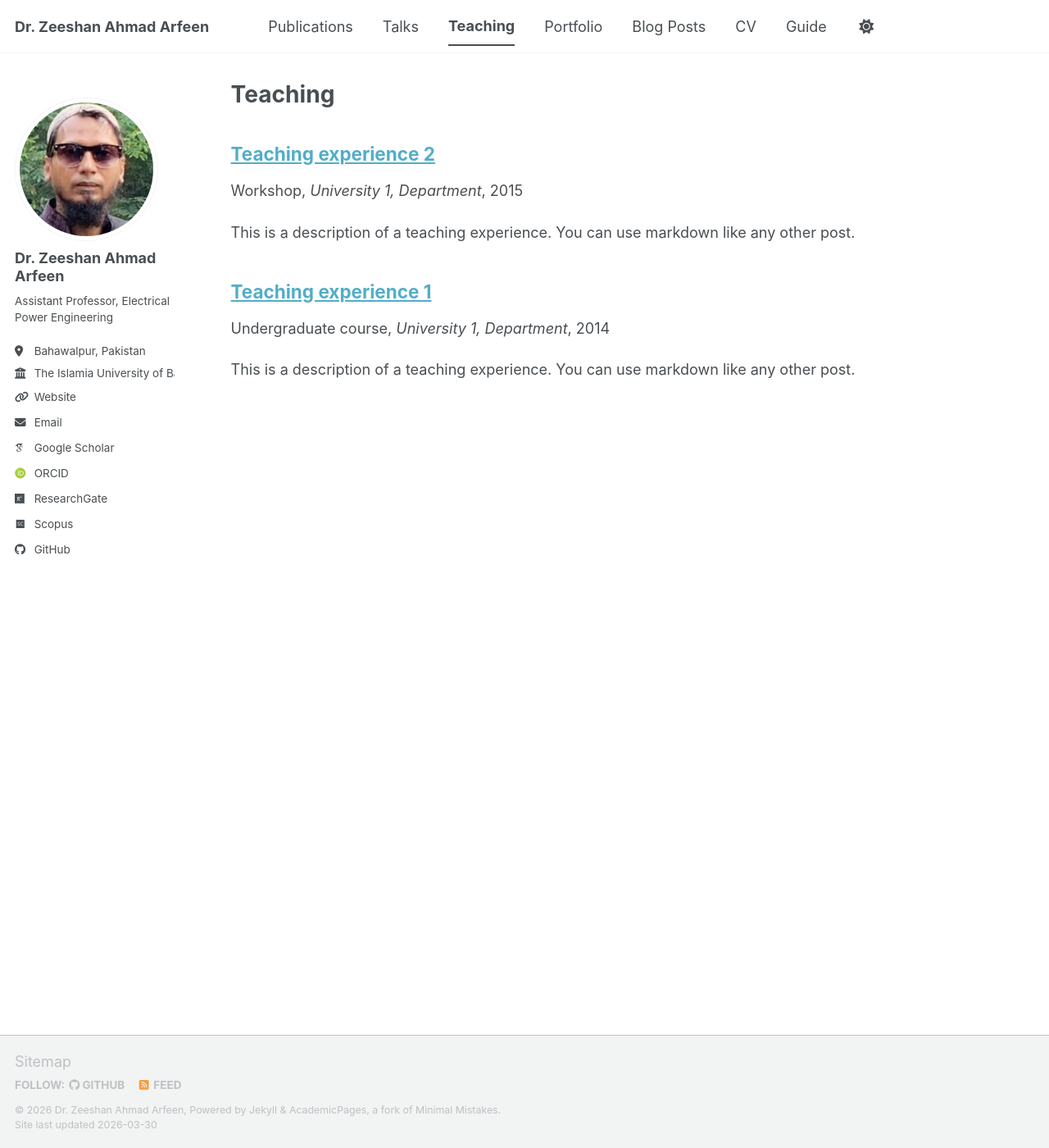
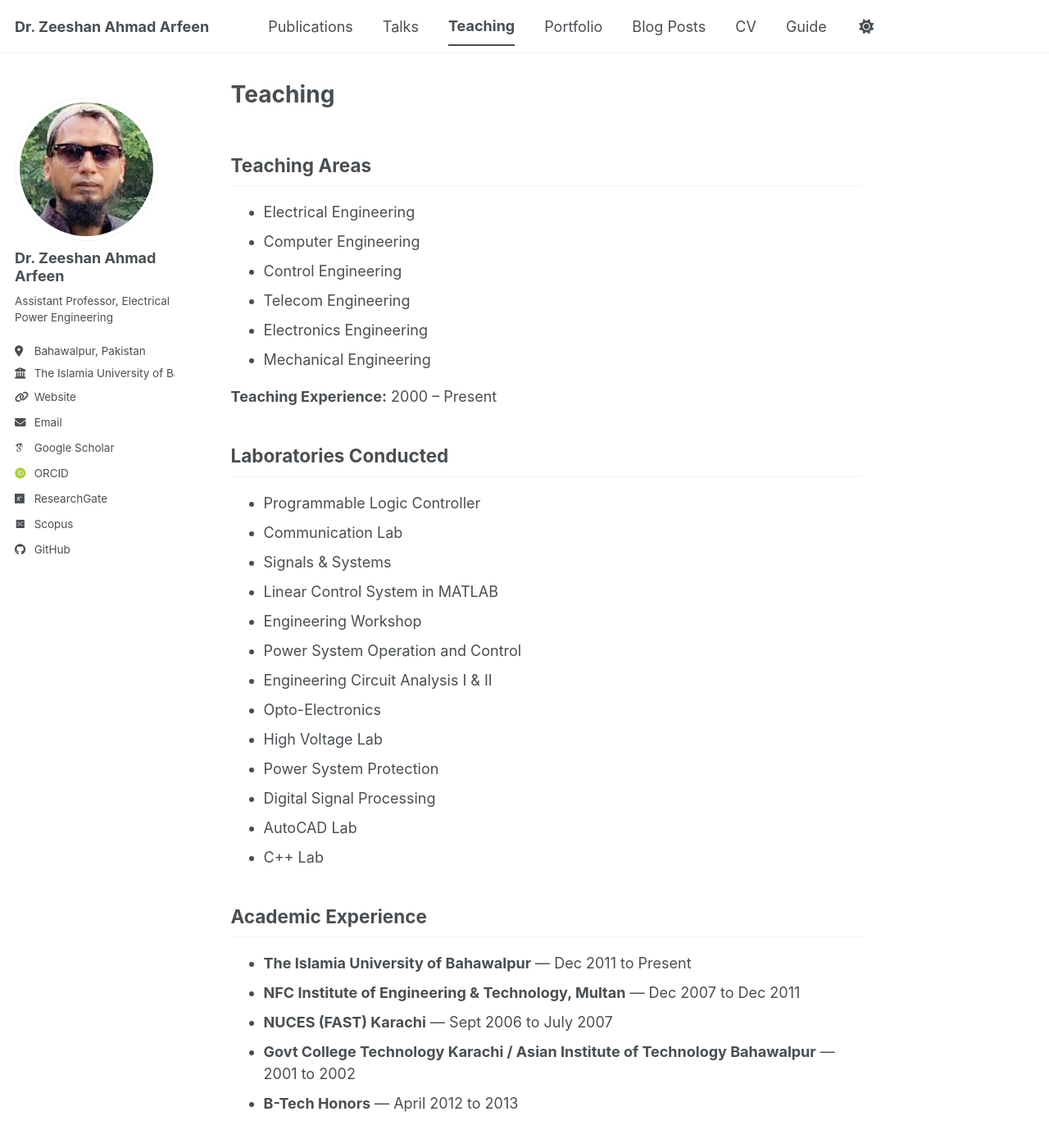
Before and after one commit to ZeeshanAhmadArfeen/ZeeshanAhmadArfeen.github.io, a Jekyll site: the page built from _pages/teaching.html, in a window 1280 px wide and 1400 px high. Shown: the whole window at 82% size. Built offline with Jekyll 4.4.1, drawn with Linux system fonts in a browser that asks for light colours; some web fonts are replaced; a script bundle is joined from its source files by our own code; library files that are not in the unit come from our copies; some of the changed text lies outside the part shown.

Commit message:
update teaching section

```diff
--- a/_pages/teaching.html
+++ b/_pages/teaching.html
@@ -1,12 +1,62 @@
 ---
-layout: archive
+permalink: /teaching/
 title: "Teaching"
-permalink: /teaching/
 author_profile: true
 ---
 
-{% include base_path %}
+<h2>Teaching Areas</h2>
+<ul>
+  <li>Electrical Engineering</li>
+  <li>Computer Engineering</li>
+  <li>Control Engineering</li>
+  <li>Telecom Engineering</li>
+  <li>Electronics Engineering</li>
+  <li>Mechanical Engineering</li>
+</ul>
 
-{% for post in site.teaching reversed %}
-  {% include archive-single.html %}
-{% endfor %}
+<p><strong>Teaching Experience:</strong> 2000 – Present</p>
+
+<h2>Laboratories Conducted</h2>
+<ul>
+  <li>Programmable Logic Controller</li>
+  <li>Communication Lab</li>
+  <li>Signals & Systems</li>
+  <li>Linear Control System in MATLAB</li>
+  <li>Engineering Workshop</li>
+  <li>Power System Operation and Control</li>
+  <li>Engineering Circuit Analysis I & II</li>
+  <li>Opto-Electronics</li>
+  <li>High Voltage Lab</li>
+  <li>Power System Protection</li>
+  <li>Digital Signal Processing</li>
+  <li>AutoCAD Lab</li>
+  <li>C++ Lab</li>
+</ul>
+
+<h2>Academic Experience</h2>
+<ul>
+  <li><strong>The Islamia University of Bahawalpur</strong> — Dec 2011 to Present</li>
+  <li><strong>NFC Institute of Engineering & Technology, Multan</strong> — Dec 2007 to Dec 2011</li>
+  <li><strong>NUCES (FAST) Karachi</strong> — Sept 2006 to July 2007</li>
+  <li><strong>Govt College Technology Karachi / Asian Institute of Technology Bahawalpur</strong> — 2001 to 2002</li>
+  <li><strong>B-Tech Honors</strong> — April 2012 to 2013</li>
+</ul>
+
+<h2>Final Year / Capstone Projects Supervised</h2>
+<ul>
+  <li>IoT-Based Smart Energy Meter Using Streamlit Dashboard</li>
+  <li>Vehicles Accident Reporting using GSM and GPS</li>
+  <li>Enhancing Three-Phase Induction Motor Performance with Soft Ramp Control</li>
+  <li>Object Tracking with Intelligent Camera Control</li>
+  <li>Radio Network Planning for GSM</li>
+  <li>Touch Screen and Zigbee Based Wireless Communication</li>
+  <li>GSM Based Central Control Room Appliances</li>
+  <li>Car Controlling via Bluetooth</li>
+  <li>Unmanned Automated Vehicle 3D Helicopter</li>
+  <li>Gesture Oriented Mouse Control</li>
+  <li>Ultrasonic Detector</li>
+  <li>OFDMA Techniques</li>
+  <li>Monitor and Control of Greenhouse Environment</li>
+  <li>Face Recognition using PCA</li>
+  <li>Analysis of IP Routing using MPLS</li>
+</ul>
```
